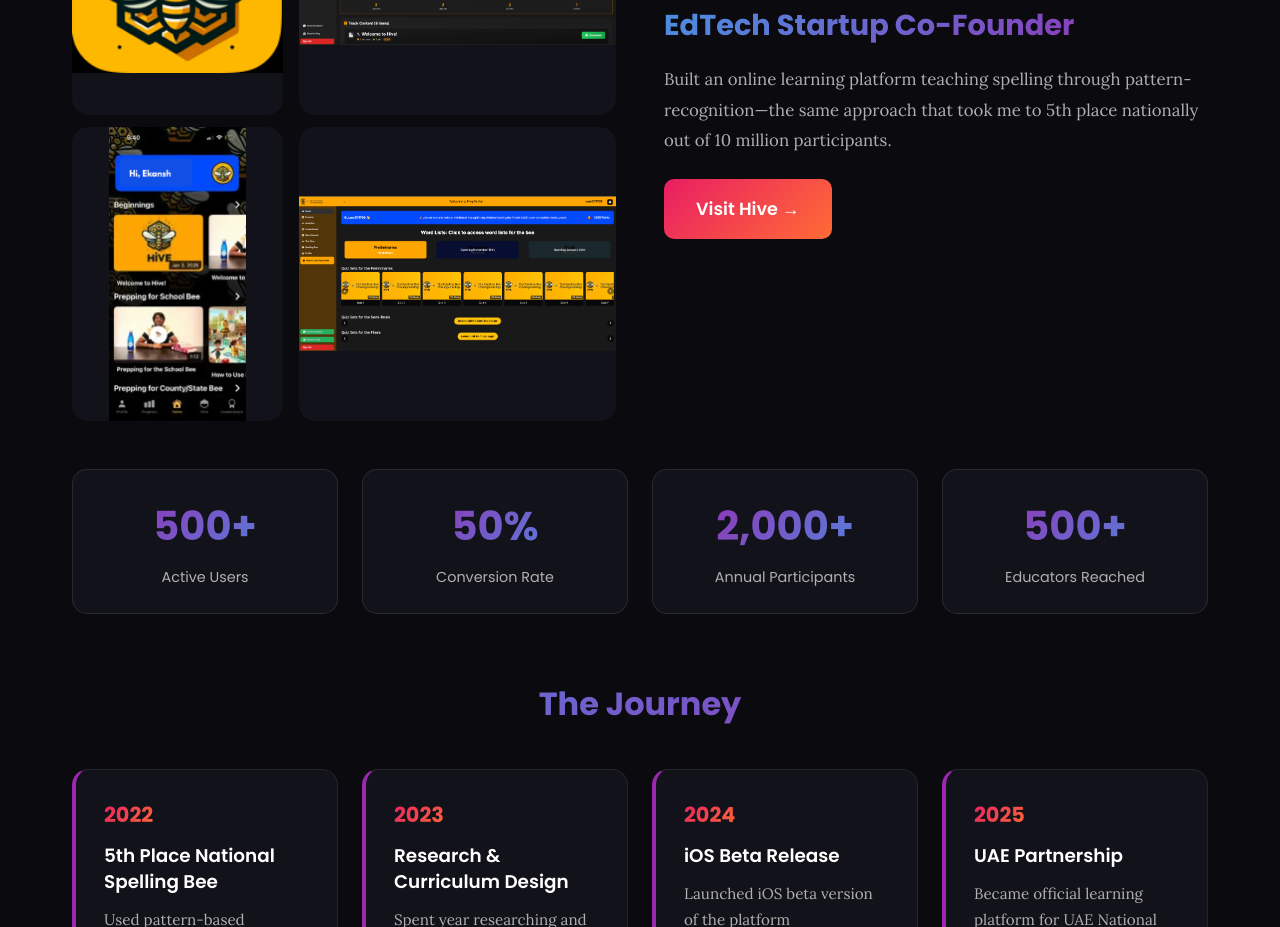
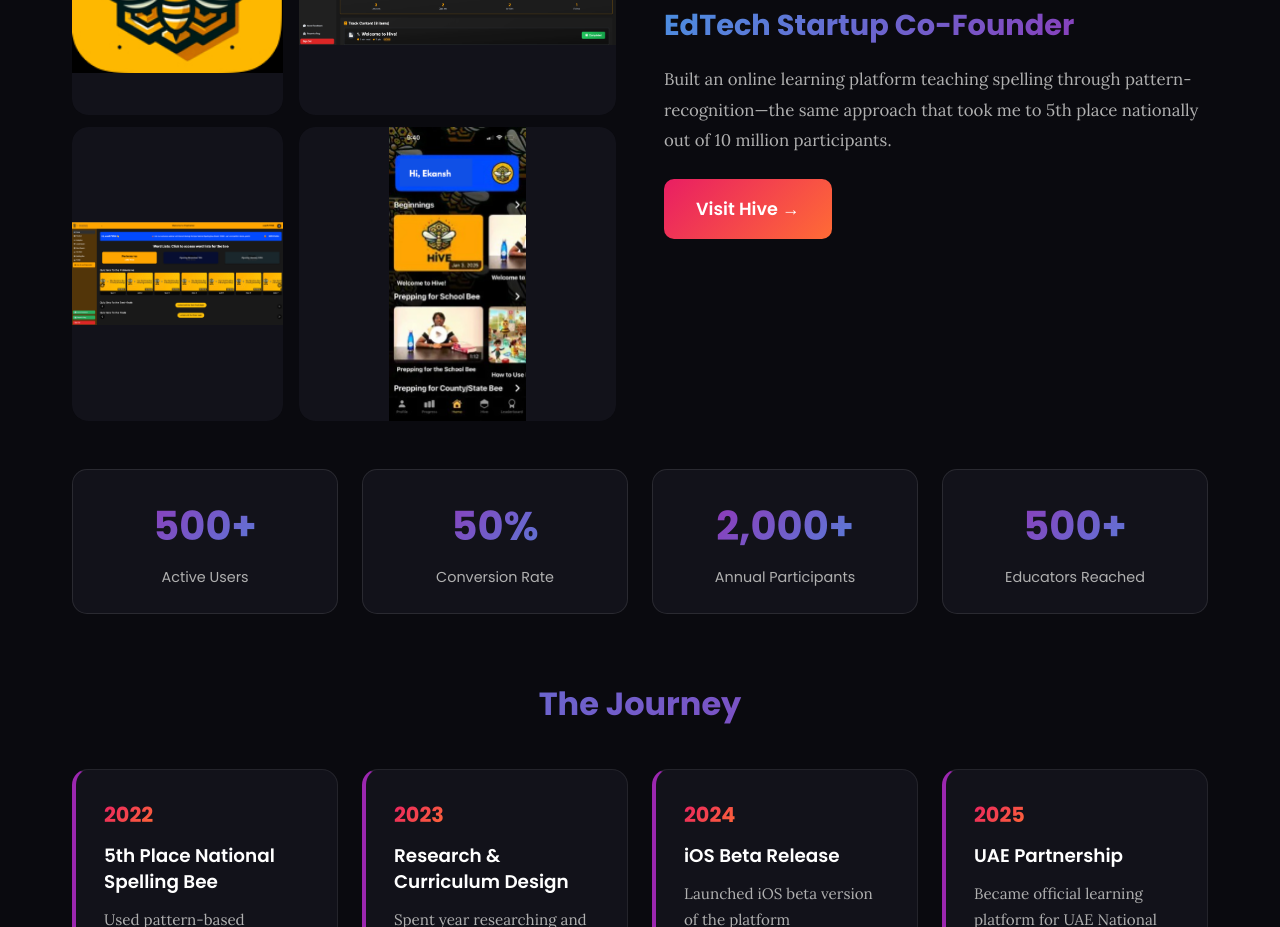
Before and after one commit to Akr1040317/ekanshPortfolio, a React (Create React App) app: page / in a window 1280 px wide. Shown: the part 1200-2127 px from the top of the page. Built offline with nearby package versions, Linux system fonts and the light colour scheme.

Commit message:
Hive: swap bottom left and bottom right images

```diff
--- a/src/components/Hive.jsx
+++ b/src/components/Hive.jsx
@@ -37,10 +37,10 @@
                 <img src={dashboard} alt="Hive Dashboard" className="hive-grid-image" />
               </div>
               <div className="hive-photo-item portrait">
-                <img src={appImage} alt="Hive App" className="hive-grid-image" />
+                <img src={uaeSpelling} alt="UAE Spelling Bee" className="hive-grid-image" />
               </div>
               <div className="hive-photo-item landscape">
-                <img src={uaeSpelling} alt="UAE Spelling Bee" className="hive-grid-image" />
+                <img src={appImage} alt="Hive App" className="hive-grid-image" />
               </div>
             </div>
           </ScrollAnimation>
```
